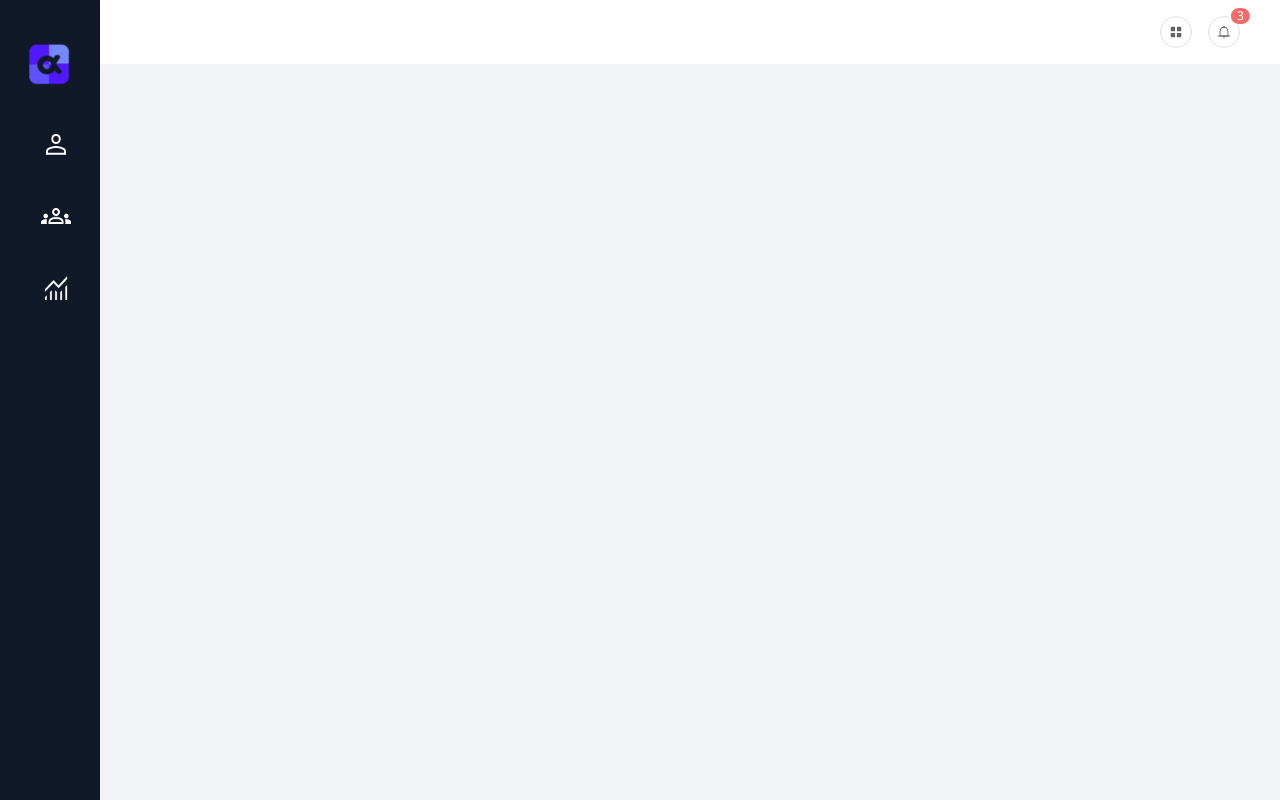
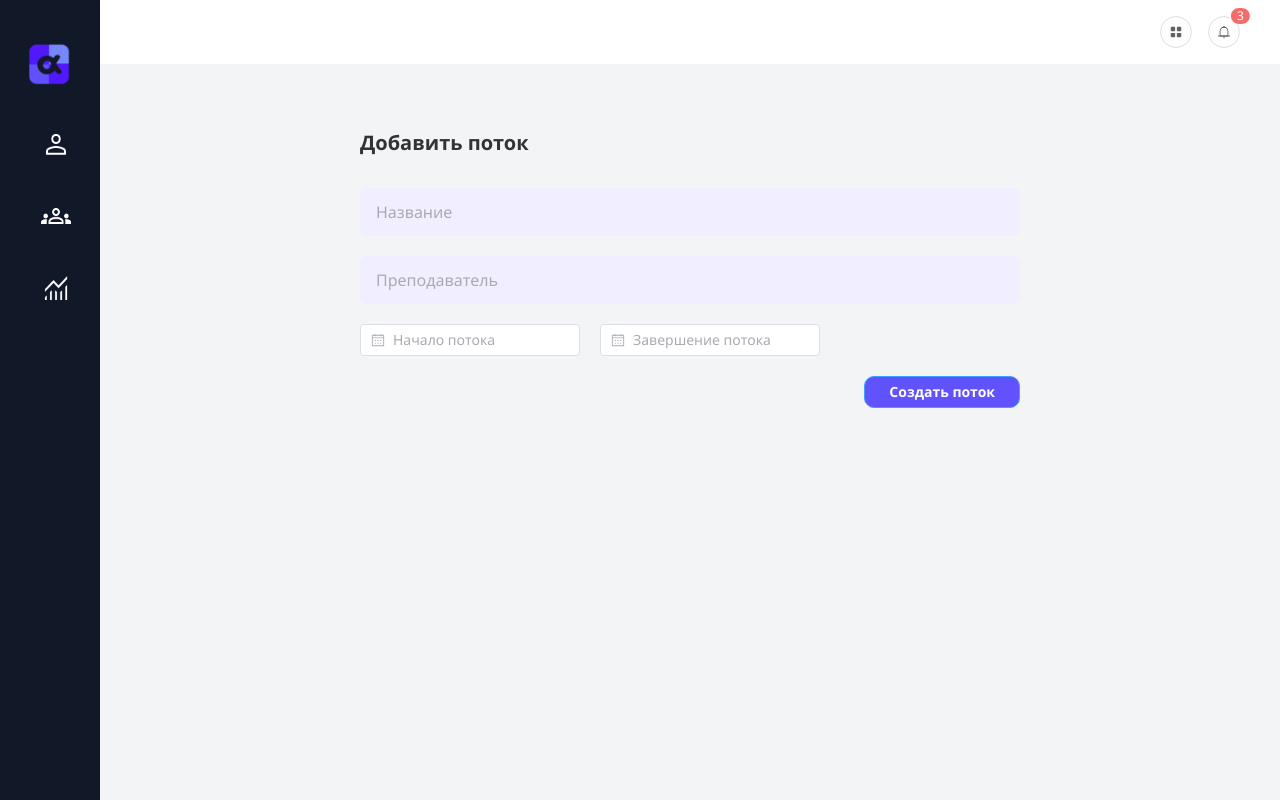
Before and after one commit to Diass17/Alpha_Edu, a Vue app: page /courses/1/flows/add in a window 1280 px wide. Before the commit this address had no page. Built offline with nearby package versions, Linux system fonts and the light colour scheme.

Commit message:
Implement working flow CRUD with checkboxes and deletion

```diff
--- a/package.json
+++ b/package.json
@@ -16,7 +16,7 @@
     "cors": "^2.8.5",
     "dotenv": "^16.5.0",
     "ejs": "^3.1.10",
-    "element-plus": "^2.9.10",
+    "element-plus": "^2.10.2",
     "express": "^5.1.0",
     "express-session": "^1.18.1",
     "pg": "^8.16.0",
--- a/src/router/index.ts
+++ b/src/router/index.ts
@@ -43,7 +43,7 @@ const routes = [
   { path: '/courses/:id/flows',      name: 'CourseFlows',    component: CourseFlows,     props: true },
 
   // 🔄 Flows
-  { path: '/flows/add',              name: 'AddFlow',        component: AddFlow },
+  { path: '/courses/:courseId/flows/add', name: 'AddFlow', component: AddFlow, props: true },
   { path: '/flows/:flowId',          name: 'FlowDetail',     component: FlowDetail,      props: true },
   { path: '/flows/:flowId/edit',     name: 'EditFlow',       component: EditFlow,        props: true },
 
--- a/src/store/flowStore.ts
+++ b/src/store/flowStore.ts
@@ -17,15 +17,25 @@ export const useFlowStore = defineStore('flow', {
   }),
 
   actions: {
-    // 🔄 Получить потоки по courseId
+    // 🔄 Загрузка потоков (всех или по courseId)
     async fetchFlows(courseId?: number) {
       this.loading = true
       try {
         const url = courseId
           ? `http://localhost:3000/api/flows/${courseId}`
           : 'http://localhost:3000/api/flows'
+
         const res = await axios.get(url)
-        this.list = res.data
+
+        // Преобразуем snake_case в camelCase
+        this.list = res.data.map((flow: any) => ({
+          id: flow.id,
+          name: flow.name,
+          mentor: flow.mentor,
+          startDate: flow.start_date,
+          endDate: flow.end_date,
+          courseId: flow.course_id,
+        }))
       } catch (err) {
         console.error('❌ Ошибка загрузки потоков:', err)
       } finally {
@@ -33,31 +43,64 @@ export const useFlowStore = defineStore('flow', {
       }
     },
 
-    // ➕ Создание потока
+    // ➕ Добавление нового потока
     async createFlow(data: Omit<Flow, 'id'>) {
+      try {
         const res = await axios.post('http://localhost:3000/api/flows', {
           name: data.name,
           mentor: data.mentor,
           startDate: data.startDate,
           endDate: data.endDate,
-        course_id: data.courseId, // 👈 важно: backend использует `course_id`
+          course_id: data.courseId,
         })
-      this.list.push(res.data)
+
+        // Добавляем с маппингом
+        const newFlow = {
+          id: res.data.id,
+          name: res.data.name,
+          mentor: res.data.mentor,
+          startDate: res.data.start_date,
+          endDate: res.data.end_date,
+          courseId: res.data.course_id,
+        }
+
+        this.list.push(newFlow)
+      } catch (err) {
+        console.error('❌ Ошибка создания потока:', err)
+      }
     },
 
     // ✏️ Обновление потока
     async updateFlow(id: number, data: Partial<Flow>) {
+      try {
         const res = await axios.put(`http://localhost:3000/api/flows/${id}`, data)
-      const idx = this.list.findIndex(f => f.id === id)
-      if (idx !== -1) {
-        this.list[idx] = res.data
+
+        const updatedFlow = {
+          id: res.data.id,
+          name: res.data.name,
+          mentor: res.data.mentor,
+          startDate: res.data.start_date,
+          endDate: res.data.end_date,
+          courseId: res.data.course_id,
+        }
+
+        const index = this.list.findIndex((f) => f.id === id)
+        if (index !== -1) {
+          this.list[index] = updatedFlow
+        }
+      } catch (err) {
+        console.error('❌ Ошибка обновления потока:', err)
       }
     },
 
     // ❌ Удаление потока
     async removeFlow(id: number) {
+      try {
         await axios.delete(`http://localhost:3000/api/flows/${id}`)
-      this.list = this.list.filter(f => f.id !== id)
+        this.list = this.list.filter((f) => f.id !== id)
+      } catch (err) {
+        console.error('❌ Ошибка удаления потока:', err)
       }
     },
+  },
 })
--- a/src/views/AddFlow.vue
+++ b/src/views/AddFlow.vue
@@ -1,65 +1,163 @@
 <template>
-  <div class="p-6">
-    <h2 class="text-2xl font-bold mb-4">Потоки курса: {{ courseName || '...' }}</h2>
+  <div class="add-flow-container">
+    <h2 class="title">Добавить поток</h2>
 
-    <div v-if="flows.length">
-      <div
-        v-for="flow in flows"
-        :key="flow.id"
-        class="bg-white rounded p-4 mb-3 shadow flex justify-between items-center"
+    <div class="form">
+      <el-input
+        v-model="form.name"
+        placeholder="Название"
+        class="custom-input"
+      />
+      <el-input
+        v-model="form.mentor"
+        placeholder="Преподаватель"
+        class="custom-input"
+      />
+
+      <div class="date-row">
+        <el-date-picker
+          v-model="form.startDate"
+          type="date"
+          placeholder="Начало потока"
+          class="custom-date-picker"
+        />
+        <el-date-picker
+          v-model="form.endDate"
+          type="date"
+          placeholder="Завершение потока"
+          class="custom-date-picker"
+        />
+      </div>
+
+      <el-button
+        type="primary"
+        class="create-button"
+        @click="createFlow"
       >
-        <div>
-          <h3 class="text-lg font-semibold">{{ flow.name }}</h3>
-          <p class="text-gray-500">{{ flow.mentor || 'Без ментора' }}</p>
-        </div>
-        <el-button size="small" @click="goToEdit(flow.id)">Редактировать</el-button>
-      </div>
-    </div>
-
-    <div v-else class="text-gray-500 mt-4">Пока нет потоков</div>
-
-    <div class="mt-6">
-      <el-button type="primary" @click="goToAddFlow">Добавить поток</el-button>
+        Создать поток
+      </el-button>
     </div>
   </div>
 </template>
 
 <script setup lang="ts">
-import { onMounted, ref } from 'vue'
-import { useRoute, useRouter } from 'vue-router'
+import { ref } from 'vue'
+import { useRouter, useRoute } from 'vue-router'
+import { ElMessage } from 'element-plus'
 import { useFlowStore } from '@/store/flowStore'
-import { useCourseStore } from '@/store/courseStore'
 
+const flowStore = useFlowStore()
 const router = useRouter()
 const route = useRoute()
 
-const flowStore = useFlowStore()
-const courseStore = useCourseStore()
+const courseId = Number(route.params.id)
 
-const courseId = Number(route.params.id)
-const courseName = ref('')
-
-const flows = ref([])
-
-onMounted(async () => {
-  await flowStore.fetchFlows(courseId)
-  flows.value = flowStore.list
-
-  // Опционально получаем имя курса
-  if (!courseStore.list.length) {
-    await courseStore.fetchCourses()
-  }
-  const course = courseStore.list.find((c) => c.id === courseId)
-  if (course) {
-    courseName.value = course.name
-  }
+const form = ref({
+  name: '',
+  mentor: '',
+  startDate: '',
+  endDate: '',
 })
 
-function goToAddFlow() {
-  router.push({ name: 'AddFlow', query: { courseId: courseId.toString() } })
+const createFlow = async () => {
+  try {
+    await flowStore.createFlow({
+      ...form.value,
+      courseId
+    })
+    ElMessage({
+      message: 'Поток успешно создан!',
+      type: 'success',
+      duration: 2000,
+    })
+    router.push(`/courses/${courseId}/flows`)
+  } catch (error) {
+    ElMessage.error('Ошибка при создании потока')
+  }
+}
+</script>
+
+<style scoped>
+.add-flow-container {
+  max-width: 700px;
+  margin: 0 auto;
+  padding: 40px 20px;
 }
 
-function goToEdit(flowId: number) {
-  router.push({ name: 'EditFlow', params: { flowId } })
+.title {
+  font-size: 20px;
+  font-weight: bold;
+  margin-bottom: 30px;
 }
-</script>
+
+.form {
+  display: flex;
+  flex-direction: column;
+  gap: 20px;
+
+}
+
+.custom-input ::v-deep(.el-input__wrapper) {
+  background-color: #F1EFFF;
+  border: none;
+  border-radius: 6px;
+  box-shadow: none;
+  padding: 0 !important;
+  height: 48px;
+}
+
+.custom-input ::v-deep(.el-input__inner) {
+  background-color: transparent;
+  border: none;
+  padding: 12px 16px;
+  font-size: 16px;
+  color: #BBB4FF;
+}
+
+.date-row {
+  display: flex;
+  gap: 20px;
+}
+
+.custom-date ::v-deep(.el-input__inner) {
+  background-color: #BBB4FF;
+  border: none;
+  border-radius: 10px;
+  height: 48px;
+  padding-left: 15px;
+}
+
+.create-button {
+  align-self: flex-end;
+  background-color: #6252FE;
+  color: white;
+  border-radius: 10px;
+  font-weight: bold;
+  padding: 12px 24px;
+  font-size: 14px;
+}
+
+.custom-date-picker {
+  --el-input-bg-color: #BBB4FF;
+  --el-input-border-color: #BBB4FF;
+  border-radius: 12px;
+  width: 300px;
+  height: 50px;
+  background-color: #BBB4FF;
+  border: none;
+  display: flex;
+  align-items: center;
+  padding-left: 12px;
+  font-size: 16px;
+  color: #333;
+}
+.custom-date-picker .el-input__wrapper {
+  border-radius: 12px !important;
+  background-color: #BBB4FF !important;
+  box-shadow: none !important;
+  padding-left: 12px;
+}
+.custom-date-picker .el-input__inner {
+  background-color: transparent !important;
+}
+</style>
```
Also changed, not shown: routes/flows.js (+15 -0 lines), src/views/CourseFlows.vue (+18 -58 lines), 6 other files (tests, documents, lock files or other folders). Lines whose indentation alone changed are shown as unchanged.
